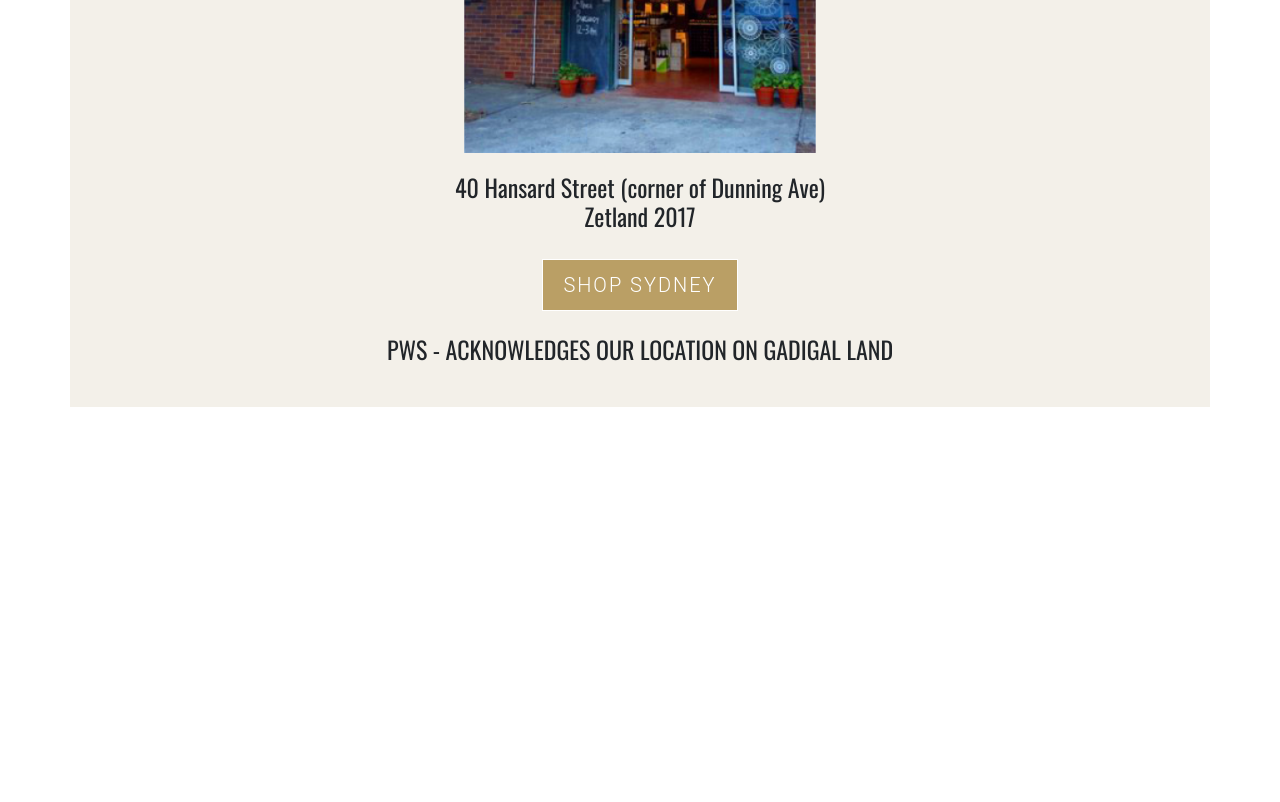
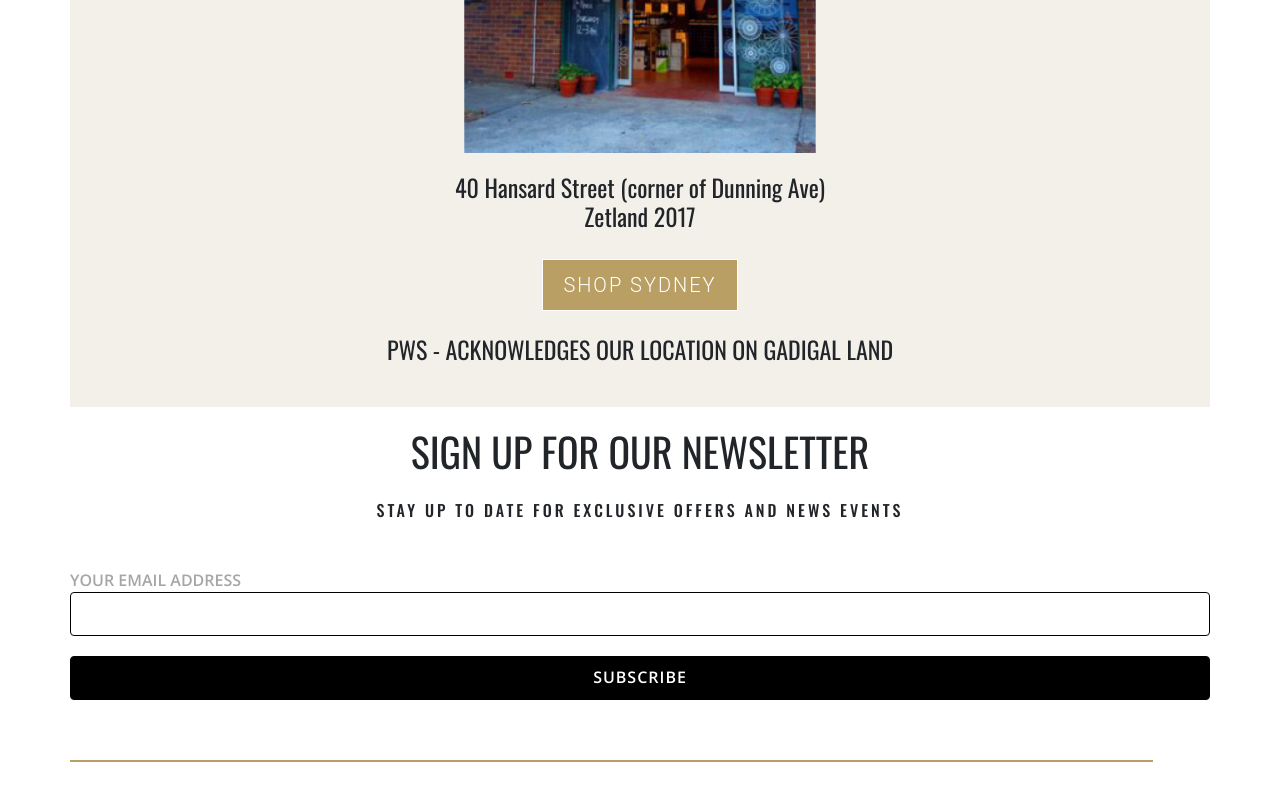
Before and after one commit to RamanenyaAS/Prince-Wine-Store, a website built with Parcel: page src/index.html in a window 1280 px wide. Shown: the part 2982-3784 px from the top of the page. Before the commit the page ends 3389 px from the top, so only its background shows below. Built offline with nearby package versions, Linux system fonts and the light colour scheme.

Commit message:
feat(Prince-Wine-Store): add newsletter section

```diff
--- a/src/index.html
+++ b/src/index.html
@@ -20,8 +20,7 @@
     <link rel="stylesheet" href="./scss/join-us.scss">
     <link rel="stylesheet" href="./scss/footer.scss">
     <link href="https://cdn.jsdelivr.net/npm/bootstrap@5.3.1/dist/css/bootstrap.min.css" rel="stylesheet" integrity="sha384-4bw+/aepP/YC94hEpVNVgiZdgIC5+VKNBQNGCHeKRQN+PtmoHDEXuppvnDJzQIu9" crossorigin="anonymous">
-    <link href="https://fonts.googleapis.com/css2?family=Oswald:wght@300;400;500;700&display=swap" rel="stylesheet">
-</head>
+    <link href="https://fonts.googleapis.com/css2?family=Open+Sans:wght@600&family=Oswald:wght@300;400;500;700&display=swap" rel="stylesheet"></head>
 <body>
     <p class="main__top-page-announcements">....one of the World’s Top Ten Iconic Wine Shops     -     Wine Enthusiast Magazine</p>
     <header class="header">
@@ -171,6 +170,20 @@
                 </div>
             </div>
         </section>
+        <section class="newsletter">
+            <div class="container">
+                <form class="newsletter-form">
+                    <h2 class="newsletter-form__title">SIGN UP FOR OUR NEWSLETTER</h2>
+                    <p class="newsletter-form__subtitle">STAY UP TO DATE FOR EXCLUSIVE OFFERS AND NEWS EVENTS</p>
+                    <div class="newsletter-form__input-title">Your email address</div>
+                    <input class="newsletter-form__input" type="text" type="email" autocomplete="email" maxlength="255">
+                    <button class="newsletter-form__button" type="submit"> SUBSCRIBE</button>
+                </form>
+            </div>
+        </section>
+        <div class="container">
+            <div class="container__separator"></div>
+        </div>
     </main>
 
     <script src="https://kit.fontawesome.com/9fc3b56d82.js" crossorigin="anonymous"></script>
--- a/src/scss/newsletter.scss
+++ b/src/scss/newsletter.scss
@@ -0,0 +1,60 @@
+@import "variables";
+.newsletter{
+    .container{
+        .newsletter-form{
+            .newsletter-form__title{
+                text-align: center;
+                font-family: $title-font-family;
+                font-size: $title-font-size;
+                font-weight: $main-font-weight;
+            }
+            .newsletter-form__subtitle{
+                padding: 15px 0px 30px 0px;
+                text-align: center;
+                font-family: $title-font-family;
+                font-weight: 500;
+                letter-spacing: 3px;
+            }
+            .newsletter-form__input-title{
+                font-family: 'Open Sans', sans-serif;
+                color: #a6a6a6;
+                font-size: 16px;
+                font-weight: 200;
+                text-transform: uppercase;
+            }
+            .newsletter-form__input{
+                height: 44px;
+                background-color: #fff;
+                border: 1px solid #000000;
+                border-radius: 4px;
+                color: #373a3c;
+                font-family: 'Open Sans', sans-serif;
+                line-height: 1.42857143;
+                padding: 0 10px;
+                outline: none;
+                width: 100%;
+            }
+            .newsletter-form__button{
+                height: 44px;
+                margin-top: 20px;
+                background-color: #000000;
+                color: #fff;
+                cursor: pointer;
+                display: inline-block;
+                float: none;
+                font-family: 'Open Sans', sans-serif;
+                font-size: 16px;
+                font-weight: 600;
+                padding: 0px 108px 0px 108px;
+                width: 100%;
+                appearance: none;
+                transition: all 0.2s linear;
+                letter-spacing: 1px;
+                border: 1px solid #000000;
+                border-radius: 4px;
+                line-height: 1.42857143;
+                outline: none;
+            }
+        }
+    }
+}
```
